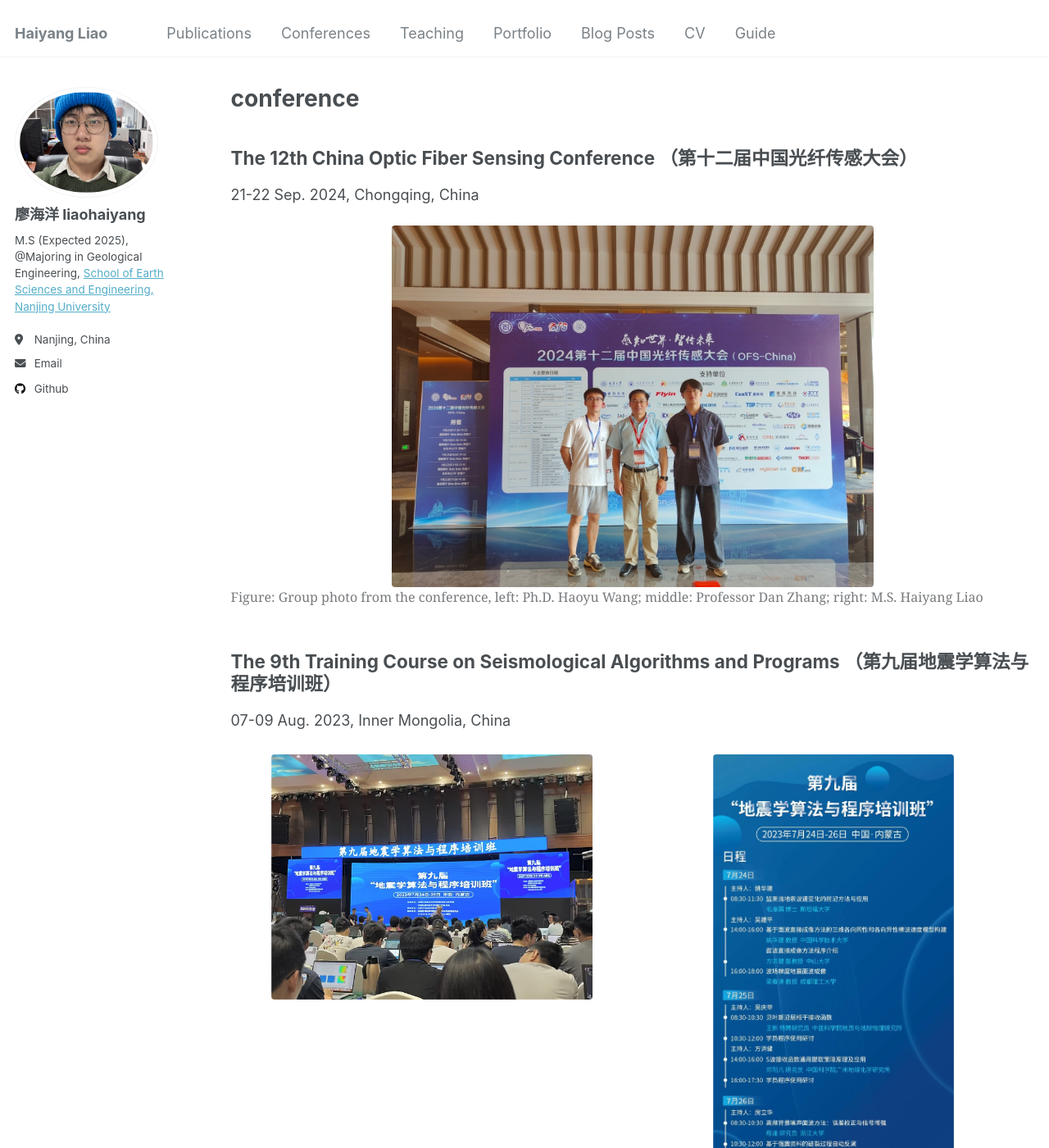
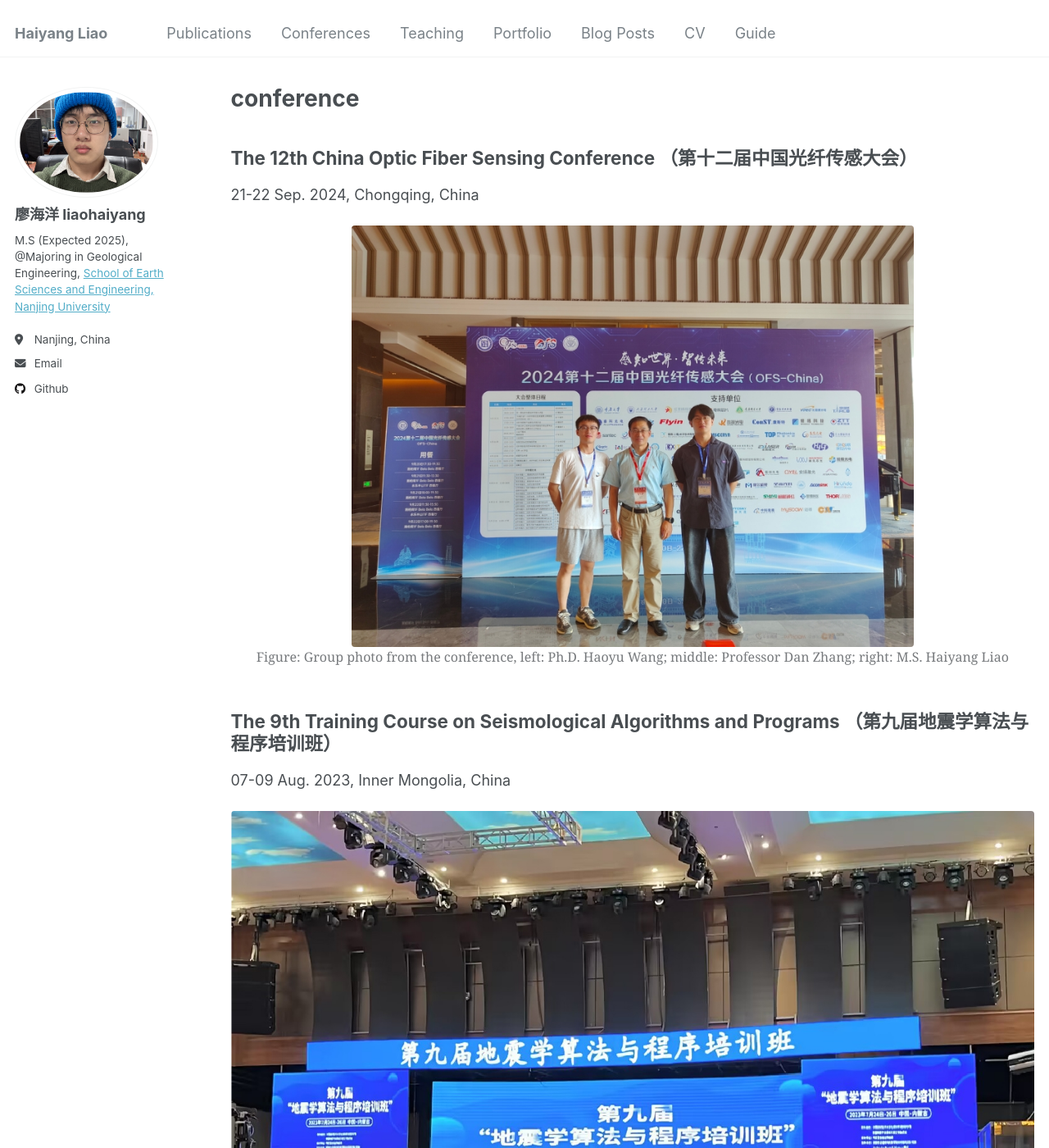
Before and after one commit to Whynot-cell/Whynot-cell.github.io, a Jekyll site: the page built from _pages/conference.html, in a window 1280 px wide and 1400 px high. Shown: the whole window at 82% size. Built offline with Jekyll 4.4.1, drawn with Linux system fonts in a browser that asks for light colours; some of the changed text lies outside the part shown.

Commit message:
Update conference.html

```diff
--- a/_pages/conference.html
+++ b/_pages/conference.html
@@ -38,11 +38,22 @@ author_profile: true
     /* 右边自动调整，左边边距为0 */
   }
 
+  figure figcaption {
+    text-align: center;
+    /* 确保文本居中对齐 */
+    font-size: 16px;
+    /* 字体大小 */
+    width: 100%;
+    /* 让figcaption宽度与figure一样宽 */
+    display: block;
+    /* 显示为块级元素 */
+  }
 
+  /*
   figure figcaption {
     text-align: center;
     font-size: 16px;
-  }
+  } */
 </style>
 
 
@@ -52,7 +63,7 @@ author_profile: true
   <p>21-22 Sep. 2024, Chongqing, China</p>
   <figure>
     <img src="/images/光纤大会重庆照片.png" alt="Fiber Optic Conference Chongqing Photo"
-      style="width: 60%; display: block; margin: 0 auto;">
+      style="width: 70%; display: block; margin: 0 auto;">
     <figcaption>Figure: Group photo from the conference, left: Ph.D. Haoyu Wang; middle: Professor Dan Zhang; right:
       M.S. Haiyang Liao</figcaption>
   </figure>
@@ -60,27 +71,19 @@ author_profile: true
 
 
 
+
 <div class="session">
   <h2>The 9th Training Course on Seismological Algorithms and Programs （第九届地震学算法与程序培训班）</h2>
   <p>07-09 Aug. 2023, Inner Mongolia, China</p>
-  <div class="image-row">
-    <figure>
-      <img src="/images/资源 2.jpg" alt="Training Course Image 1" style="width: 80%; display: block; margin: 0 auto;">
-      <!-- <figcaption>Figure: Conference hall</figcaption> -->
-    </figure>
-    <figure>
-      <img src="/images/资源 1.jpg" alt="Training Course Image 2" style="width: 60%; display: block; margin: 0 auto;">
-      <!-- <figcaption>Figure: Training arrangements</figcaption> -->
-    </figure>
-  </div>
+  <figure>
+    <img src="/images/资源 2.jpg" alt="Training Course Image 1">
+    <figcaption>Figure: Conference hall</figcaption>
+  </figure>
 </div>
 
 
-
-
-
 <div class="session">
-  <h2>2023 National Engineering Geology Academic Annual Conference （2023年全国工程地质学术年会）</h2>
+  <h2>2023 National Annual Conference on Engineering Geology（2023年全国工程地质学术年会）</h2>
   <p>24-27 Apr. 2023, Nanjing, China</p>
   <figure>
     <img src="/images/工程地质年会.jpg" alt="" style="width: 70%; display: block; margin: 0 auto;">
```
